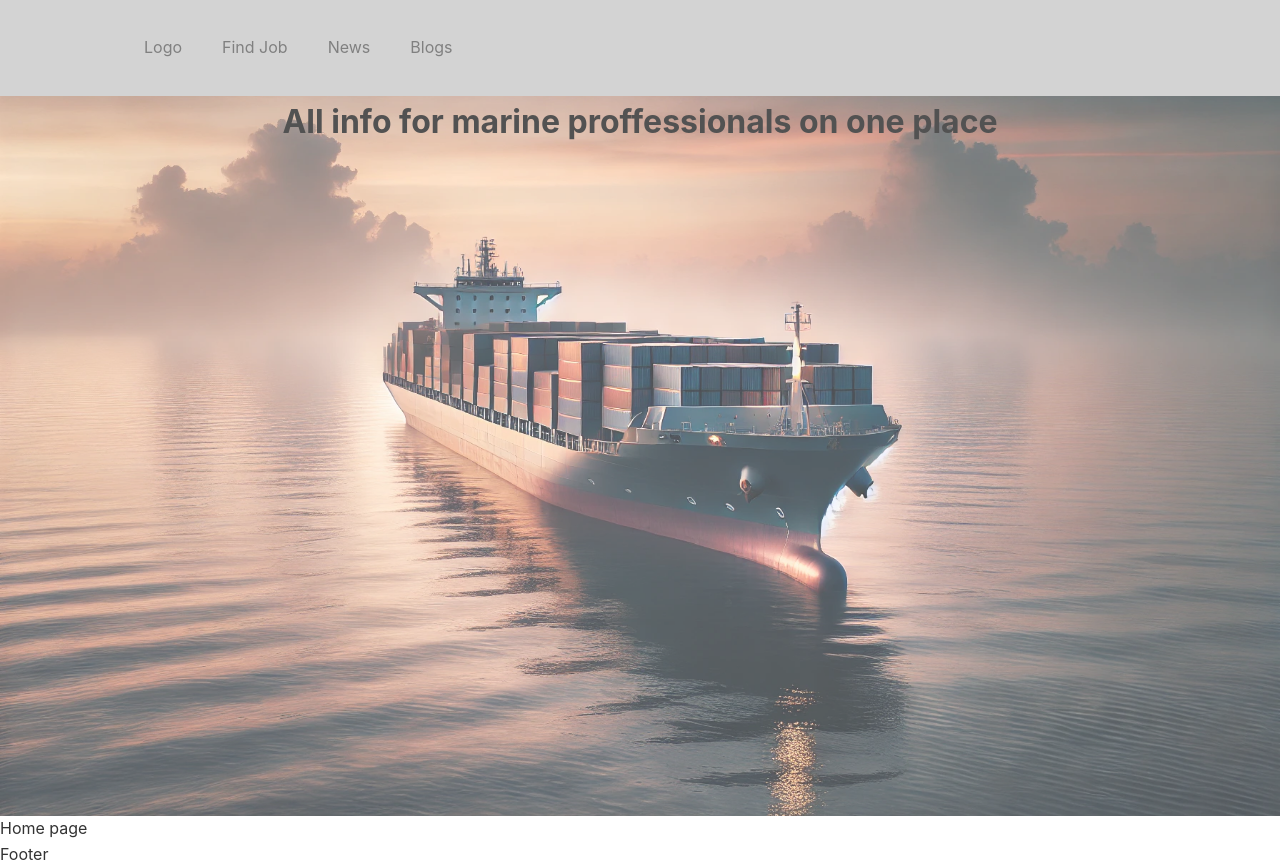
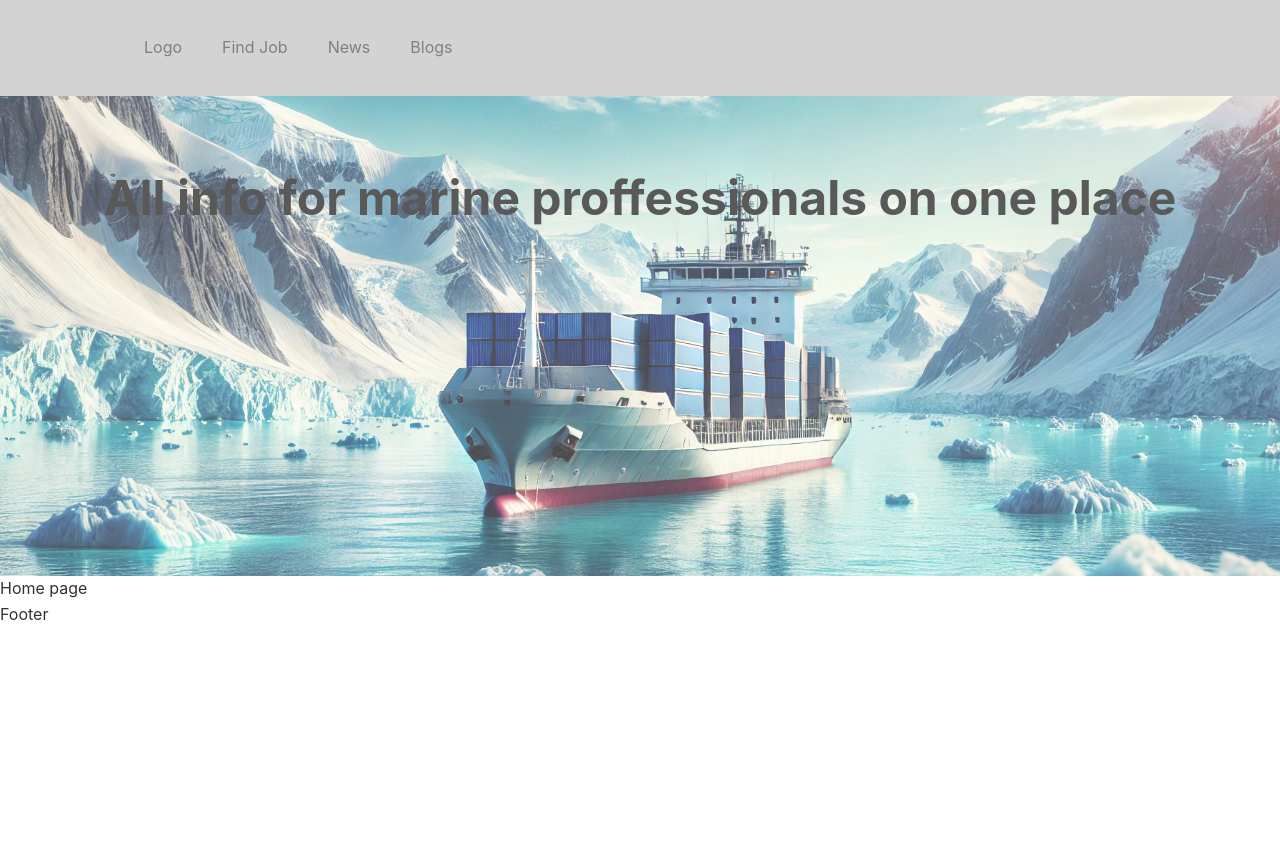
Before and after one commit to KostovPV/info-app, a Next.js app: page / in a window 1280 px wide. After the commit the page ends 800 px from the top, so only its background shows below. Built offline with nearby package versions, Linux system fonts and the light colour scheme.

Commit message:
intro edited

```diff
--- a/app/components/Intro/Intro.module.css
+++ b/app/components/Intro/Intro.module.css
@@ -1,6 +1,6 @@
 .container {
-    background-image: url('../../../public/container2.webp');
-    min-height: 45rem;
+    background-image: url('../../../public/arctica.webp');
+    min-height: 30rem;
 
     background-size: cover;
     background-repeat: no-repeat;
@@ -13,7 +13,8 @@
 
 .main_title{
     display: inline-block;
-    color: rgb(10, 9, 9);
-    margin-top: 0rem;
+    color: rgb(21, 20, 20);
+    margin-top: 4rem;
     padding-top: 0;
+    font-size: 3rem;
 }
```
Also changed, not shown: public/arctica.webp (added).
